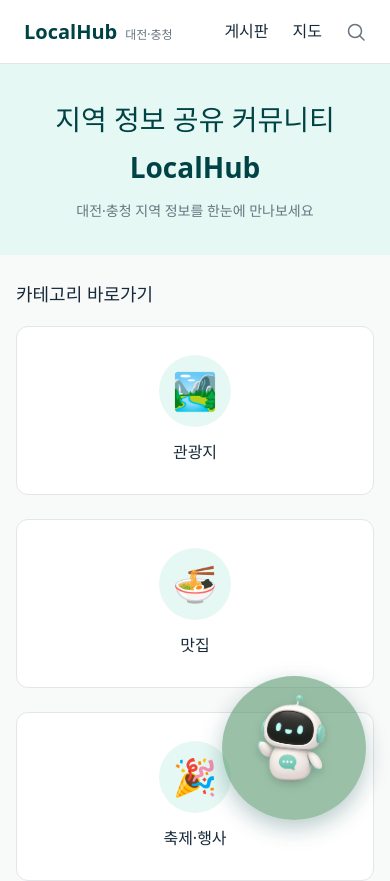
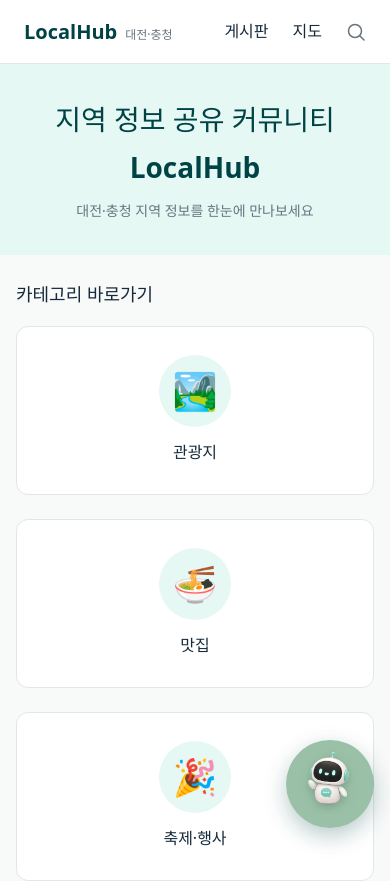
Before and after one commit to Ssaf-ganeung/SSAF, a Vue app in the folder frontend/: page / in a window 390 px wide. Shown: the top 881 px of the page. Built offline with nearby package versions, Linux system fonts and the light colour scheme; no server answers; a web font is replaced by a local one.

Commit message:
fix(chat): 모바일 전체 화면 높이(dvh) 보정 및 토글 버튼 크기 축소 [FRONTEND]

```diff
--- a/frontend/src/components/chat/ChatWidget.vue
+++ b/frontend/src/components/chat/ChatWidget.vue
@@ -226,9 +226,19 @@ async function handleSend(text) {
 
   .chat-widget__panel {
     width: 100vw;
+    /* dvh는 주소창을 뺀 실제 보이는 높이. vh만 쓰면 입력창이 화면 밖으로 밀린다. */
     height: 100vh;
-    max-height: 100vh;
+    height: 100dvh;
+    max-height: 100dvh;
     border-radius: 0;
+  }
+
+  /* 화면을 덮는 챗봇 버튼은 부담스러우므로 줄인다 */
+  .chat-widget__toggle {
+    right: 16px;
+    bottom: 16px;
+    width: 88px;
+    height: 88px;
   }
 
   .chat-widget__robot,
```
